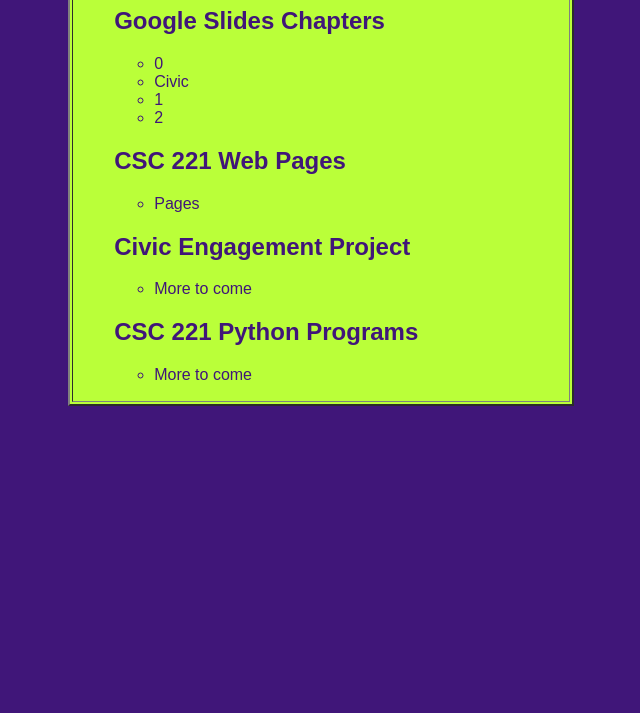
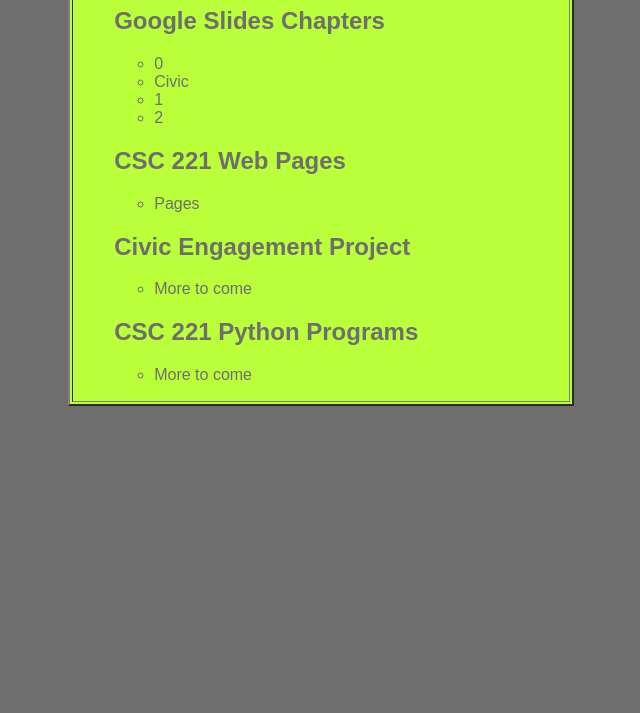
Before and after one commit to natekliewer-pvcc/natekliewer-pvcc.github.io, a plain HTML site: page index.html in a window 1280 px wide. Shown: the part 87-800 px from the top of the page, without its empty margins (319-959 px from the left). Drawn offline with Linux system fonts and the light colour scheme.

Commit message:
Update index.html

```diff
--- a/index.html
+++ b/index.html
@@ -8,9 +8,9 @@
   <title>Nate Kliewer</title>
 </head>
 
-<body style="background-color:#401679; font-family:arial,helvetica,sans-serif;">
+<body style="background-color:#6E6E6E; font-family:arial,helvetica,sans-serif;">
 
-<table border = "2" style ="width:40%; color:#401679; background-color:#BAFF39; margin:auto;">
+<table border = "2" style ="width:40%; color:#6E6E6E; background-color:#BAFF39; margin:auto;">
 <tr><td><ul>
   <h1>Nate Kliewer</h1>
   <h2>Google Slides Chapters</h2>
```
